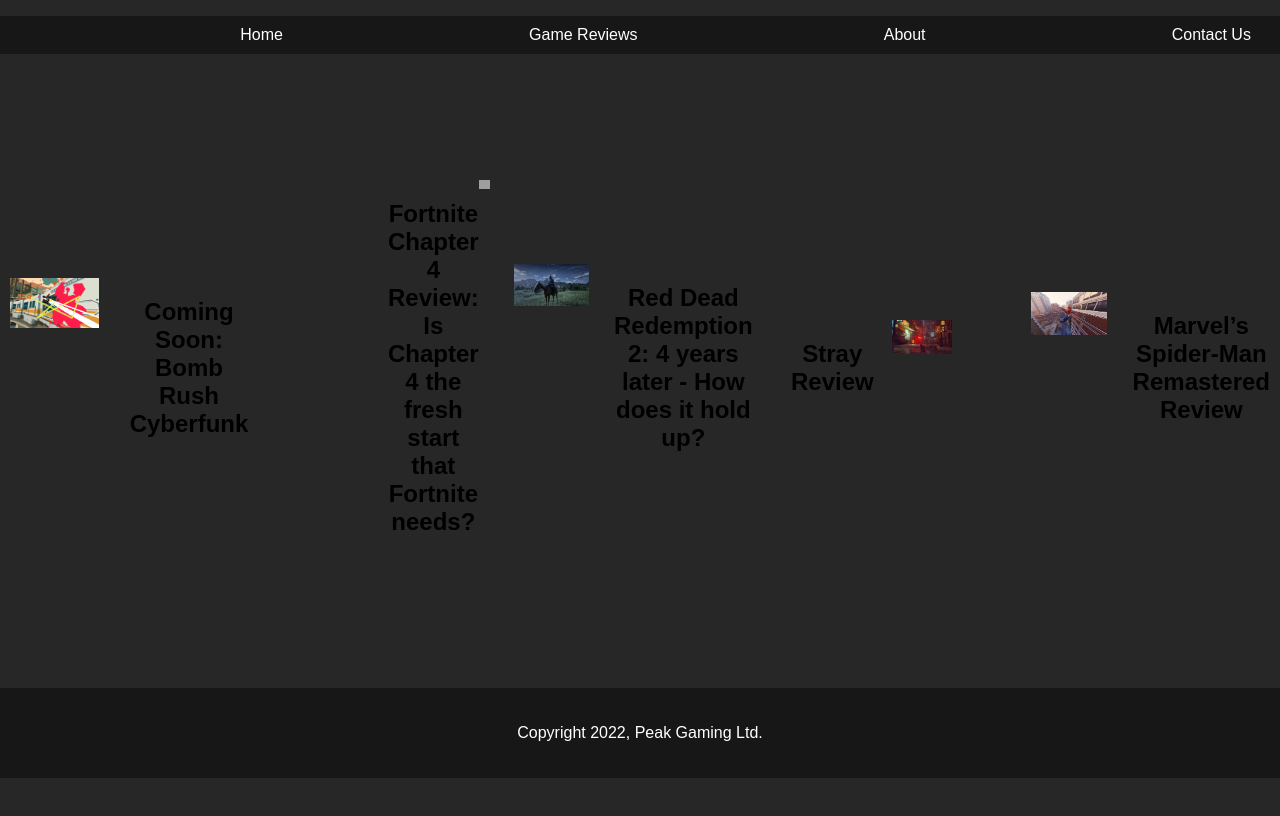
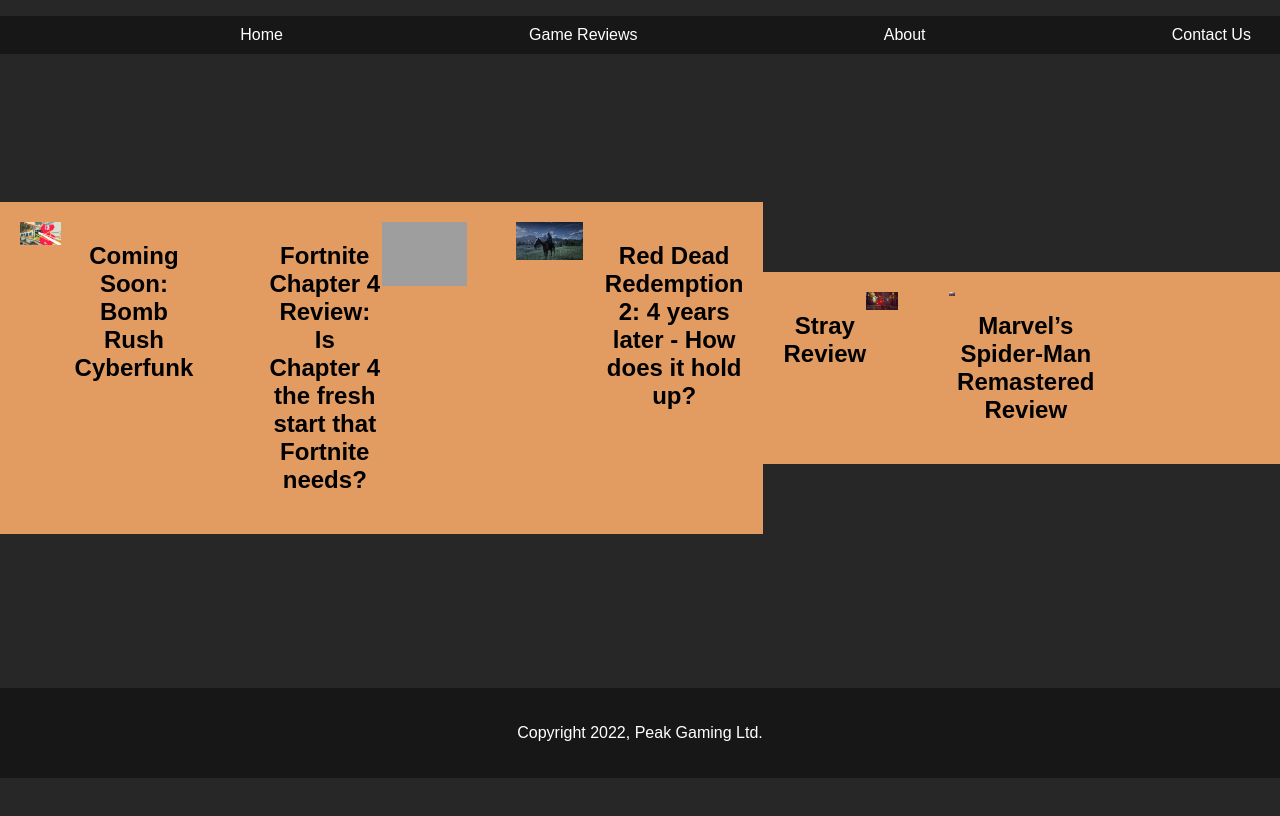
Before and after one commit to OliveriousGithub/PGL, a plain HTML site: page games.html in a window 1280 px wide. Drawn offline with Linux system fonts and the light colour scheme; grey boxes are pictures that could not be loaded.

Commit message:
bread and butter stuff

```diff
--- a/games.html
+++ b/games.html
@@ -36,7 +36,7 @@
   </div>
 
   <main>
-
+    <div class="grid">
       <div class="bombRush">
           <img src="bombRushNew.jpeg" alt="Bomb Rush Cyberfunk" width="75%">
           <h2>Coming Soon: Bomb Rush Cyberfunk</h2>
@@ -51,7 +51,8 @@
           <img src="RedDead.jpg" alt="Red Dead Redemption 2" width="75%">
           <h2>Red Dead Redemption 2: 4 years later - How does it hold up?</h2>
       </div>
-
+    </div>
+    <div class="grid2">
       <div class="stray">
         <h2>Stray Review</h2>
         <img src="stray.jpg" alt="Stray" width="50%">
@@ -61,7 +62,7 @@
         <img src="Spiderman.jpg" alt="Spider-Man Remastered" width="75%">
         <h2>Marvel’s Spider-Man Remastered Review</h2>
       </div>
-
+    </div>
   </main>
 
 
--- a/style.css
+++ b/style.css
@@ -77,6 +77,22 @@ li a:hover {
     grid-template-columns: 1fr 1fr 1fr;
     padding: 10px;
     text-align: center;
+}
+
+.grid{
+  display: grid;
+  grid-template-columns: 1fr 1fr 1fr;
+  padding: 10px;
+  background-color: rgb(226, 156, 98);;
+  text-align: center;
+}
+
+.grid2{
+  display: grid;
+  grid-template-columns: 1fr 1fr 1fr;
+  padding: 10px;
+  background-color: rgb(226, 156, 98);;
+  text-align: center;
 }
 
 .fortnite{
```
Lines whose indentation alone changed are shown as unchanged.
